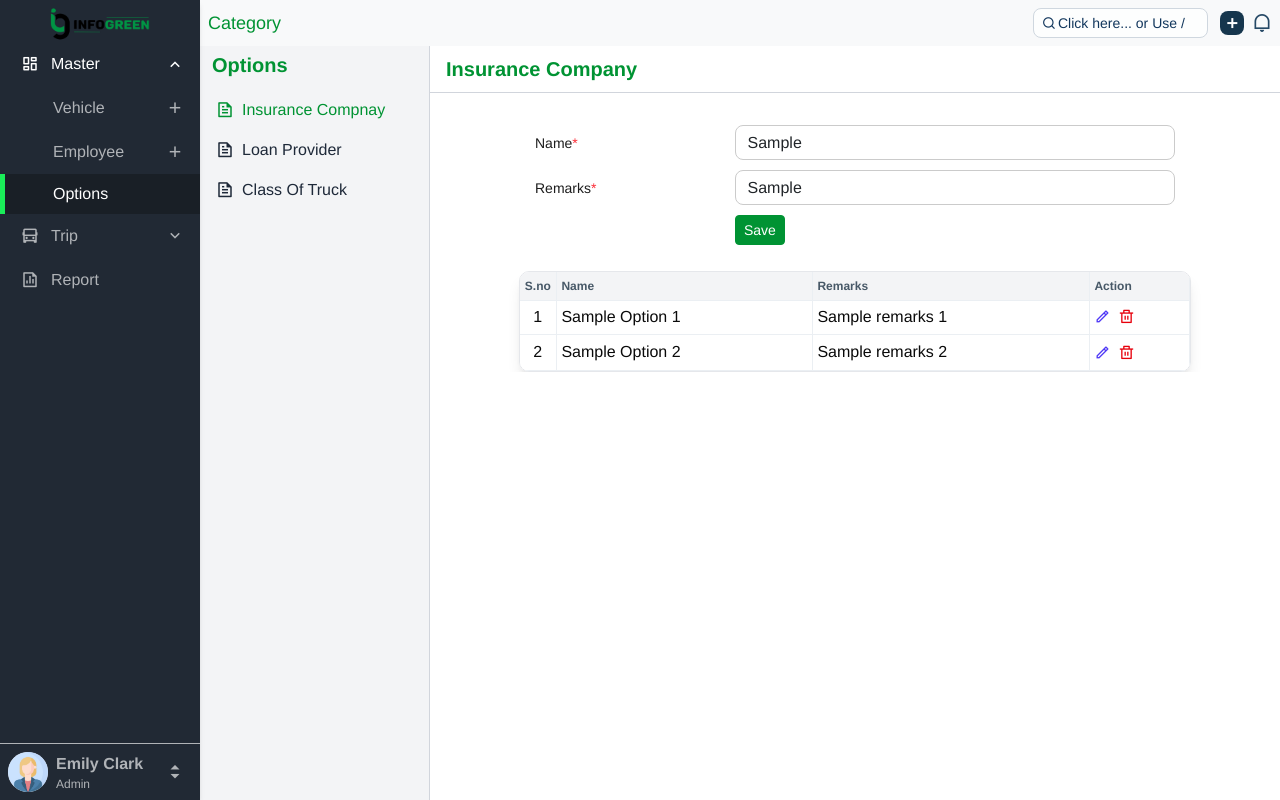
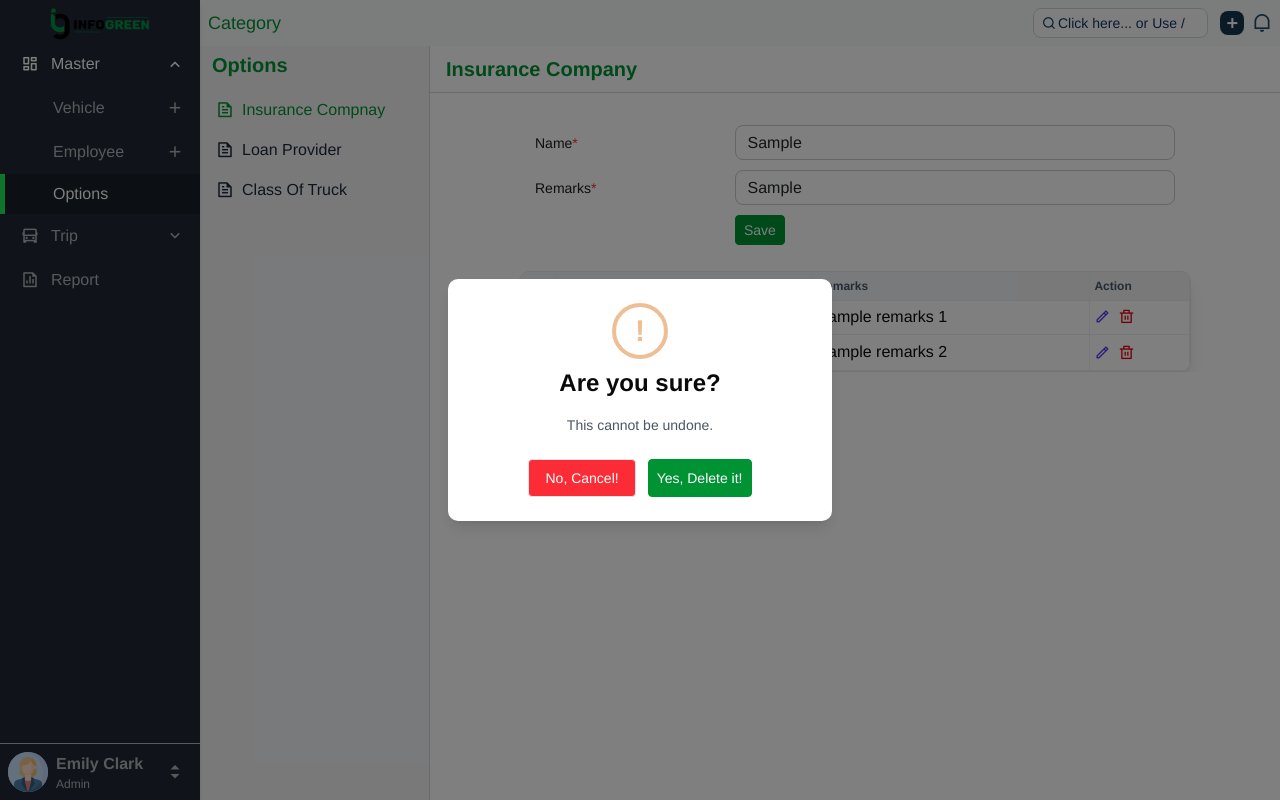
Before and after one commit to gdinesh1191/transport, a Next.js app: page /modules/options in a window 1280 px wide. Both pictures are taken after typing "Sample", "Sample" into the empty fields and a click on the button "Save". Built offline with nearby package versions, Linux system fonts and the light colour scheme.

Commit message:
sweet alert is implemented now its work in option page while click save button.

```diff
--- a/app/modules/options/page.tsx
+++ b/app/modules/options/page.tsx
@@ -3,6 +3,7 @@
 import { useRef, useState, useEffect } from "react";
 import Layout from "../../components/Layout";
 import { validateForm } from "@/app/utils/formValidations"; // Import the utility
+import SweetAlert, { SweetAlertHandler } from "@/app/utils/sweetAlert";
 
 const FormField = ({
   label,
@@ -119,6 +120,8 @@ const Options = () => {
     loanProvider: "Loan Provider",
     classOfTruck: "Class Of Truck"
   };
+const alertRef = useRef<SweetAlertHandler>(null);
+
 
  useEffect(()=>{
   loadTableData('insuranceCompany')
@@ -172,6 +175,27 @@ const Options = () => {
 
   const handleSubmit = async (e: React.FormEvent) => {
     e.preventDefault();
+    alertRef.current?.showAlert(
+    "warning",
+    "Are you sure?",
+    "This cannot be undone.",
+    () => {
+      alertRef.current?.showAlert(
+        "success",
+        "Deleted!",
+        "Your file was successfully deleted.",
+        () => alertRef.current?.hideAlert() // ← Manually close it
+      );
+    },
+    () => {
+      alertRef.current?.showAlert(
+        "error",
+        "Cancelled!",
+        "Your file is safe.",
+        () => alertRef.current?.hideAlert() // ← Same here
+      );
+    }
+  );
     if (formRef.current) {
 
       if (validateForm(formRef.current)) {
@@ -371,6 +395,7 @@ const Options = () => {
                       </tbody>
                     </table>
                   </div>
+                   <SweetAlert ref={alertRef} />
                 </div>
               )}
             </div>
@@ -382,3 +407,43 @@ const Options = () => {
 };
 
 export default Options;
+
+// const showWarning = () => {
+//   alertRef.current?.showAlert(
+//     "warning",
+//     "Are you sure?",
+//     "You won't be able to revert this!",
+//     async () => {
+//       // Simulate an API call
+//       try {
+//         const res = await fakeDeleteApi();
+//         if (res.success) {
+//           alertRef.current?.showAlert(
+//             "success",
+//             "Deleted!",
+//             "Your file has been deleted."
+//           );
+//         } else {
+//           alertRef.current?.showAlert(
+//             "error",
+//             "Oops!",
+//             "Something went wrong. Try again."
+//           );
+//         }
+//       } catch (err) {
+//         alertRef.current?.showAlert(
+//           "error",
+//           "Error!",
+//           "Failed to delete file."
+//         );
+//       }
+//     },
+//     () => {
+//       alertRef.current?.showAlert(
+//         "error",
+//         "Cancelled!",
+//         "Your file is safe."
+//       );
+//     }
+//   );
+// };
--- /dev/null
+++ b/app/utils/sweetAlert.tsx
@@ -0,0 +1,109 @@
+"use client";
+import React, { forwardRef, JSX, useImperativeHandle, useState } from "react";
+
+type AlertType = "warning" | "success" | "error";
+
+export interface SweetAlertHandler {
+  showAlert: (
+    type: AlertType,
+    title: string,
+    message: string,
+    onConfirm?: () => void,
+    onCancel?: () => void
+  ) => void;
+  hideAlert: () => void;
+}
+
+const SweetAlert = forwardRef<SweetAlertHandler>((_, ref) => {
+  const [show, setShow] = useState(false);
+  const [type, setType] = useState<AlertType>("warning");
+  const [title, setTitle] = useState("");
+  const [message, setMessage] = useState("");
+  const [onConfirm, setOnConfirm] = useState<() => void>(() => () => {});
+  const [onCancel, setOnCancel] = useState<() => void>(() => () => {});
+
+  useImperativeHandle(ref, () => ({
+    showAlert: (type, title, message, onConfirmCb, onCancelCb) => {
+      setType(type);
+      setTitle(title);
+      setMessage(message);
+      setOnConfirm(() => () => {
+        onConfirmCb?.();
+      });
+      setOnCancel(() => () => {
+        onCancelCb?.();
+      });
+      setShow(true);
+    },
+    hideAlert: () => setShow(false),
+  }));
+
+  if (!show) return null;
+
+  const ICONS: Record<AlertType, JSX.Element> = {
+    warning: (
+      <div className="w-14 h-14 mx-auto mb-2 rounded-full border-4 border-[#efbe94]  flex items-center justify-center">
+        <div className="text-[#efbe94] text-3xl font-bold">!</div>
+      </div>
+    ),
+    success: (
+      <div className="w-14 h-14 mx-auto mb-2 rounded-full border-4 border-green-200 bg-green-50 flex items-center justify-center">
+        <svg className="w-7 h-7 text-green-500" fill="none" stroke="currentColor" viewBox="0 0 24 24">
+          <path strokeLinecap="round" strokeLinejoin="round" strokeWidth={3} d="M5 13l4 4L19 7" />
+        </svg>
+      </div>
+    ),
+    error: (
+      <div className="w-14 h-14 mx-auto mb-2 rounded-full border-4 border-red-200 bg-red-50 flex items-center justify-center">
+        <svg className="w-7 h-7 text-red-500" fill="none" stroke="currentColor" viewBox="0 0 24 24">
+          <path strokeLinecap="round" strokeLinejoin="round" strokeWidth={3} d="M6 18L18 6M6 6l12 12" />
+        </svg>
+      </div>
+    ),
+  };
+
+  return (
+    <div className="fixed inset-0 bg-[rgba(0,0,0,0.5)] flex items-center justify-center z-50">
+      <div className="bg-white rounded-lg p-6 shadow-lg text-center max-w-sm w-full mx-4">
+
+        {/* Icon */}
+        <div className="mb-2">{ICONS[type]}</div>
+
+        {/* Title */}
+        <div className="mb-4 text-2xl font-semibold">{title}</div>
+
+        {/* Message */}
+        <p className="text-gray-600 mb-6 text-sm">{message}</p>
+
+        {/* Buttons */}
+        <div className="flex justify-center gap-3">
+          {type === "warning" ? (
+            <>
+              <button
+                onClick={onCancel}
+                className="btn-sm bg-red-500 text-white px-4 py-2 rounded hover:bg-red-600"
+              >
+                No, Cancel!
+              </button>
+              <button
+                onClick={onConfirm}
+                className="btn-sm btn-primary"
+              >
+                Yes, Delete it!
+              </button>
+            </>
+          ) : (
+            <button
+              onClick={onConfirm}
+              className="btn-sm btn-primary"
+            >
+              OK
+            </button>
+          )}
+        </div>
+      </div>
+    </div>
+  );
+});
+
+export default SweetAlert;
```
